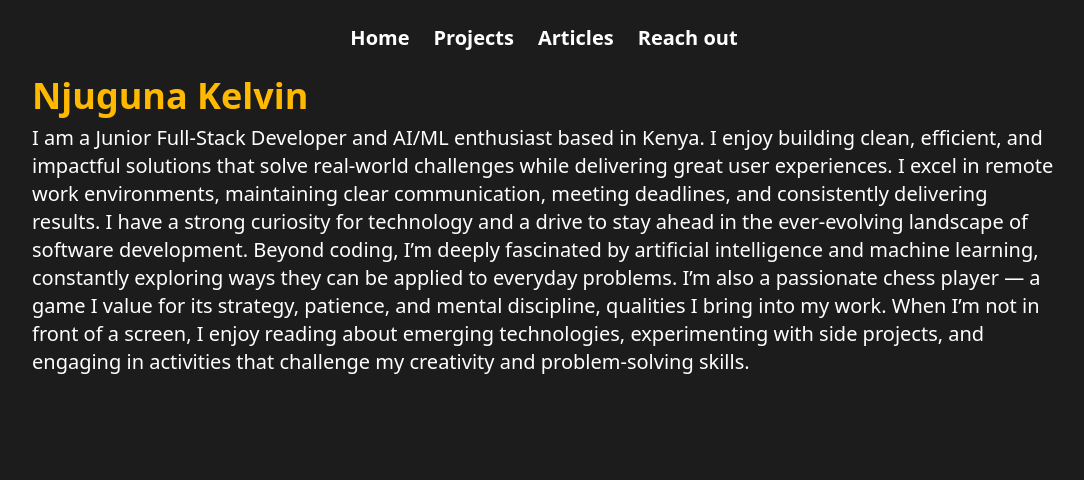
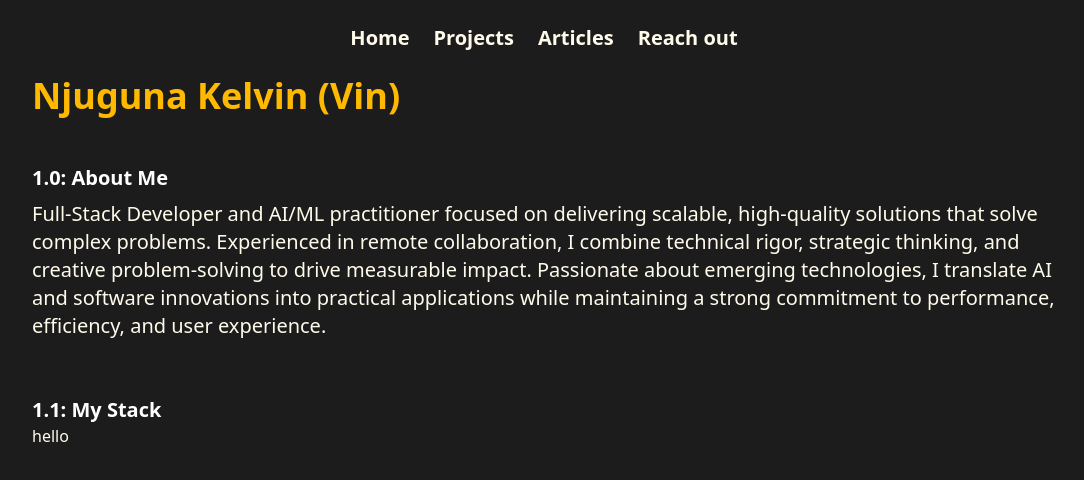
Before and after one commit to NjugunaKelvin/me-time, a Next.js app: page / in a window 1280 px wide. Shown: the top 480 px of the page, without its empty margins (96-1180 px from the left). Built offline with nearby package versions, Linux system fonts and the light colour scheme.

Commit message:
updated the home page

```diff
--- a/src/app/page.js
+++ b/src/app/page.js
@@ -5,14 +5,20 @@ export default function Home() {
     <div className=" flex flex-col min-h-screen">
       <Navbar />
       <div className="flex-grow px-32 items-center justify-center">
-        <h1 className="text-4xl font-bold  items-center text-amber-400">Njuguna Kelvin</h1>
-        <p className="py-2 text-xl">I am a Junior Full-Stack Developer and AI/ML enthusiast based in Kenya. I enjoy building clean, efficient, and impactful solutions that solve real-world challenges while delivering great user experiences.
-
-I excel in remote work environments, maintaining clear communication, meeting deadlines, and consistently delivering results. I have a strong curiosity for technology and a drive to stay ahead in the ever-evolving landscape of software development.
-
-Beyond coding, I’m deeply fascinated by artificial intelligence and machine learning, constantly exploring ways they can be applied to everyday problems. I’m also a passionate chess player — a game I value for its strategy, patience, and mental discipline, qualities I bring into my work.
-
-When I’m not in front of a screen, I enjoy reading about emerging technologies, experimenting with side projects, and engaging in activities that challenge my creativity and problem-solving skills.</p>
+        <h1 className="text-4xl font-bold  items-center text-amber-400">Njuguna Kelvin (Vin)</h1>
+        <br/> <br/>
+        <span className="font-extrabold text-white text-xl" >1.0: About Me</span>
+        <p className="py-2 text-xl text-amber-50">
+          Full-Stack Developer and AI/ML practitioner focused on delivering scalable, high-quality solutions that solve complex problems.
+           Experienced in remote collaboration, I combine technical rigor, strategic thinking, and creative problem-solving to drive measurable
+           impact. Passionate about emerging technologies, I translate AI and software innovations into practical applications while maintaining
+           a strong commitment to performance, efficiency, and user experience.
+        </p>
+        <br/> <br/>
+        <span className="font-extrabold text-white text-xl">1.1: My Stack</span>
+        <p className="text-amber-50">
+          hello
+        </p>
       </div>
     </div>
   );
--- a/src/components/Navbar.jsx
+++ b/src/components/Navbar.jsx
@@ -3,9 +3,9 @@ import Link from "next/link";
 export default function Navbar() {
     return(
         <nav className="my-6 font-bold text-xl">
-            <ul className="flex items-center justify-center gap-6">
-                <Link className="hover:text-amber-400" href='/'> Home</Link>
-                <Link className="hover:text-amber-400" href='/projects'> Projects</Link>
+            <ul className="flex items-center justify-center text-amber-50 gap-6">
+                <Link className="hover:text-blue-600" href='/'> Home</Link>
+                <Link className="hover:text-blue-600" href='/projects'> Projects</Link>
                 <Link className="hover:text-amber-400" href='/articles'> Articles</Link>
                 <Link className="hover:text-amber-400" href='/contact'> Reach out</Link>
             </ul>
```
Also changed, not shown: 1 other file (tests, documents, lock files or other folders).
